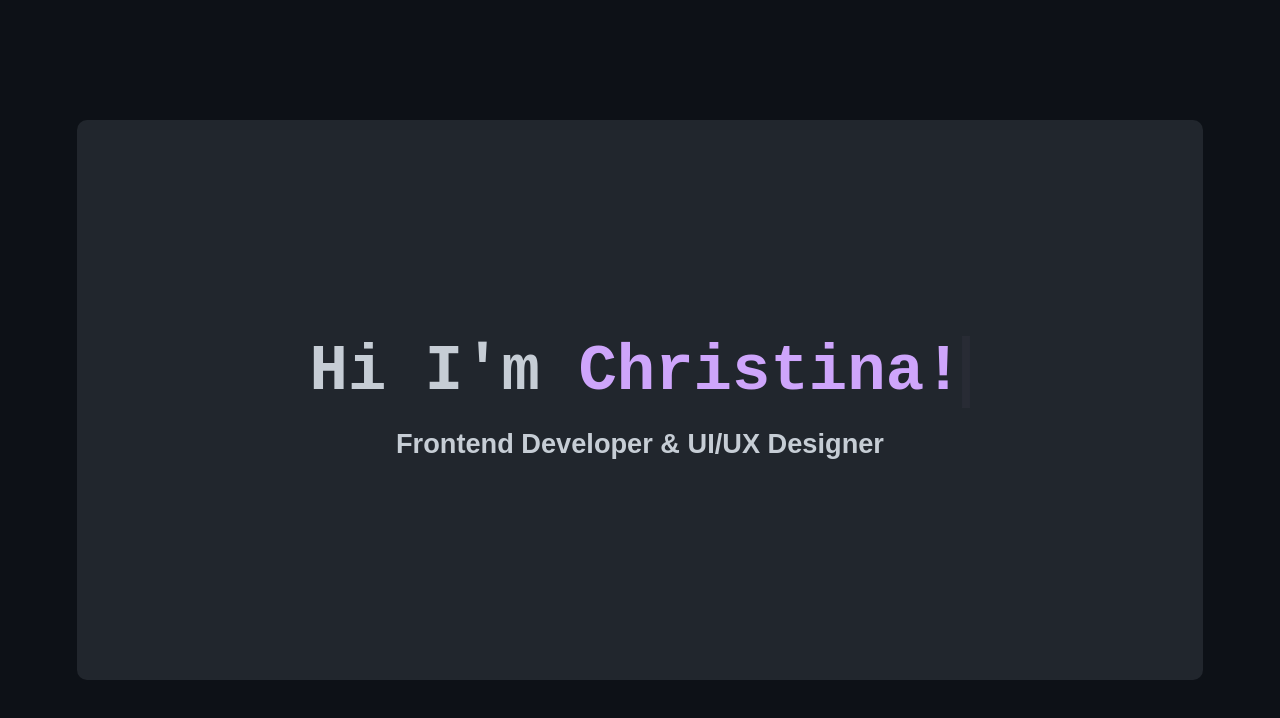
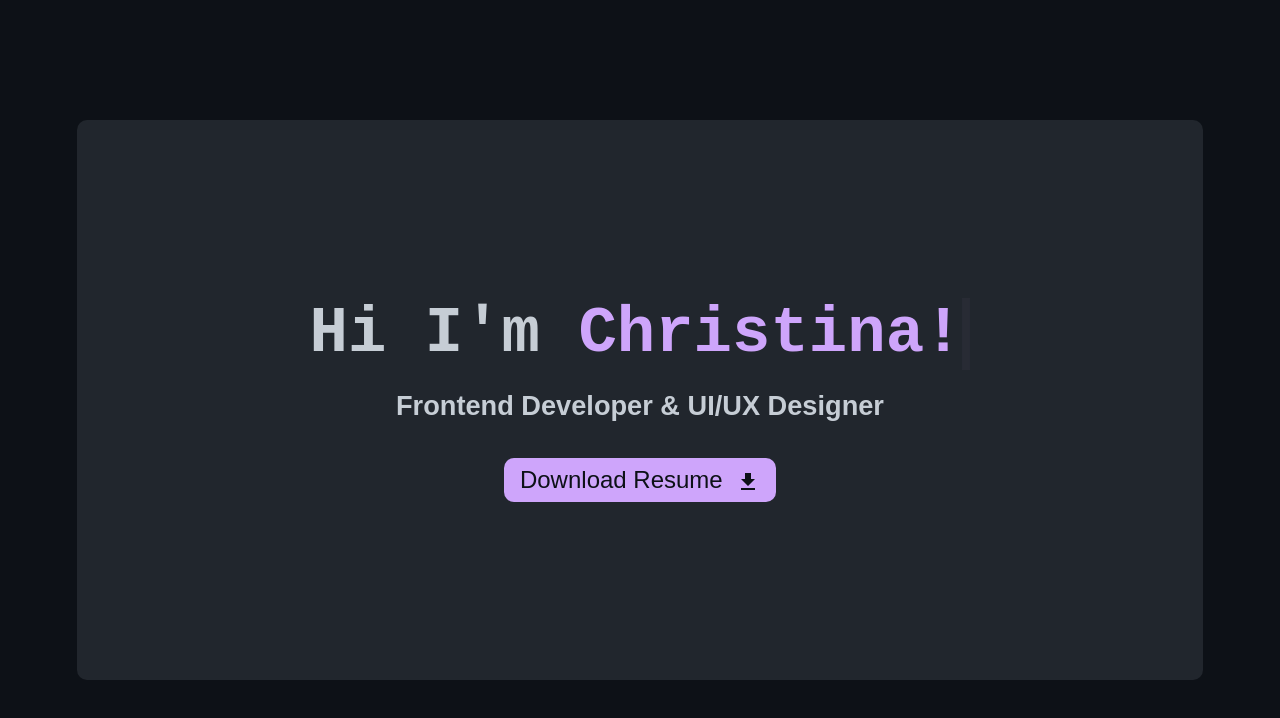
Before and after one commit to Squawkp/portfolio, a React (Vite) app: page / in a window 1280 px wide. Shown: the top 718 px of the page. Built offline with nearby package versions, Linux system fonts and the light colour scheme.

Commit message:
feat: download resume button wip

```diff
--- a/src/css/Homepage.module.css
+++ b/src/css/Homepage.module.css
@@ -42,9 +42,12 @@ body {
 }
 
 /* TASK LIST
-[ ] ADD DOWNLOAD RESUME BUTTON
-[ ] CHECK BUTTON RESPONSIVE SIZING
-[ ] CHECK MAIN CONTENT FLEX BOX SIZING AND RESPONSIVENESS */
+[x] ADD DOWNLOAD RESUME BUTTON
+    [ ] STYLING BUTTON
+    [ ] CHECK BUTTON RESPONSIVE SIZING
+    [ ] ADD BUTTON FUNCTIONALITY + HOW TO ADD RESUME LINK
+[ ] CHECK MAIN CONTENT FLEX BOX SIZING AND RESPONSIVENESS
+[ ] CLEAN UP BUTTON CLASS */
 
 .pageHeader {
   font-family: Courier New, Courier, monospace;
@@ -61,6 +64,31 @@ body {
   line-height: 1.5;
   font-size: clamp(1.2rem, 5vw, 1.7rem);
   width: 65%;
+}
+
+.button {
+  margin-top: 2rem;
+  /* padding: 8px 24px; */
+  padding: 0.5rem 1rem;
+  font-size: clamp(1.1rem, 4.5vw, 1.5rem);
+  color: var(--backgroundColour);
+  background-color: var(--textColourSecondary);
+  border-radius: 10px;
+  border: none;
+  opacity: 1;
+
+  transition: opacity 0.5s ease-in-out;
+}
+
+.button:hover{
+  cursor: pointer;
+  opacity: 0.8;
+}
+
+.icon {
+  font-size: clamp(1.1rem, 4.5vw, 1.5rem);
+  vertical-align: middle;
+  color: var(--backgroundColour);
 }
 
 /* ANIMATIONS */
--- a/src/pages/Homepage.tsx
+++ b/src/pages/Homepage.tsx
@@ -1,5 +1,6 @@
 import React, { useState, useEffect } from 'react';
 import styles from '../css/Homepage.module.css';
+import { FileDownload } from '@mui/icons-material';
 
 type HomepageProps = {
 
@@ -41,6 +42,10 @@ export const Homepage: React.FC<HomepageProps> = ({}) => {
             <span className={`${styles.blinkingCursorAnimation} ${styles.colouredText}`}>{word3}</span>
           </h1>
           <h2 className={`${styles.subHeading}`}>Frontend Developer & UI/UX Designer</h2>
+          <button className={`${styles.button}`}>
+            Download Resume &nbsp;
+            <FileDownload className={`${styles.icon}`}/>
+          </button>
         </div>
       </div>
     </>
```
